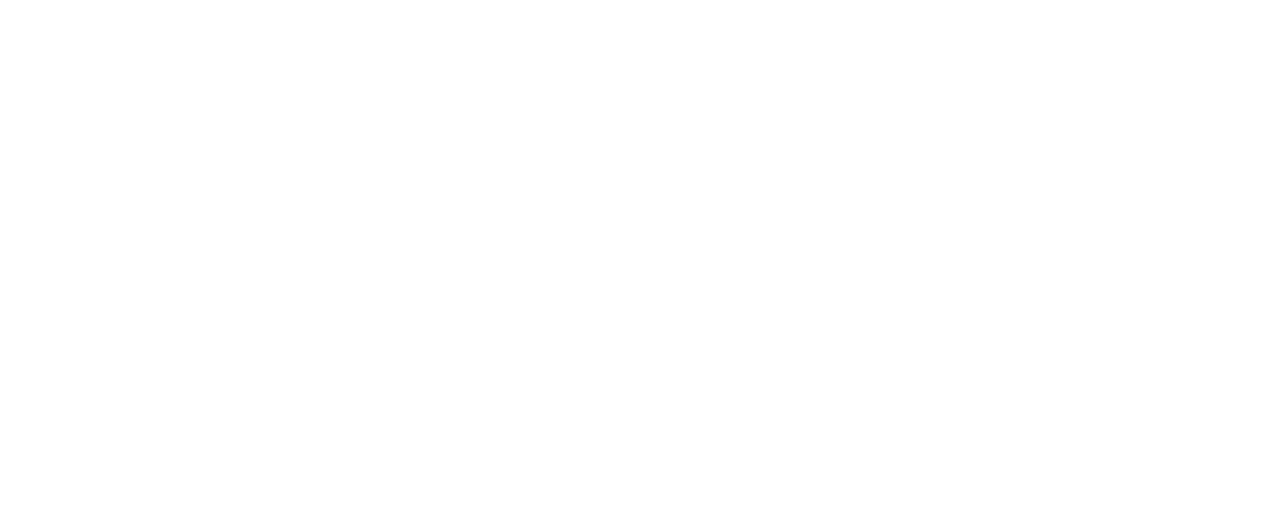
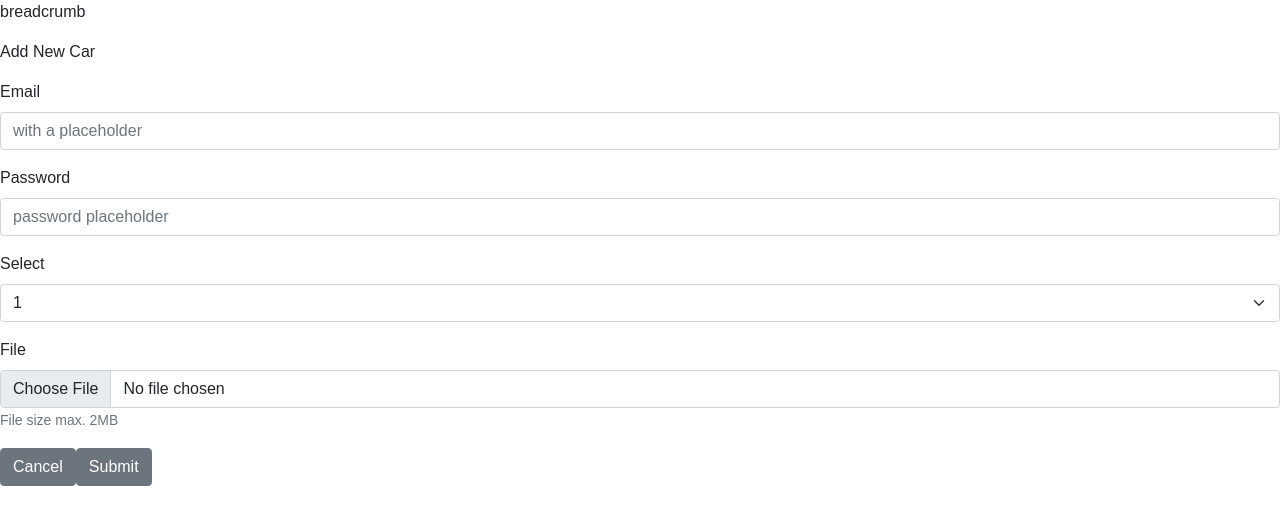
Before and after one commit to Indo-Car-Rental/IndoCarRental-Web-App, a React (Create React App) app: page /formnewcar in a window 1280 px wide. Before the commit this address had no page. Shown: the top 524 px of the page. Built offline with nearby package versions, Linux system fonts and the light colour scheme.

Commit message:
tambah halaman formnewcar dan form

```diff
--- a/src/App.js
+++ b/src/App.js
@@ -4,6 +4,7 @@
 import Home from './pages/Home';
 import Cars from './pages/Cars';
 import DetailCar from './pages/DetailCar';
+import Formnewcar from './pages/Formnewcar';
 
 const App = () => {
   return (
@@ -12,6 +13,7 @@
         <Route path="/" element={<Home />} />
         <Route path="/carimobil" element={<Cars />} />
         <Route path="/detailmobil/:id" element={<DetailCar />} />
+        <Route path="/formnewcar" element={<Formnewcar />} />
       </Routes>
     </>
   );
--- /dev/null
+++ b/src/components/Formaddnewcar/index.js
@@ -0,0 +1,83 @@
+import React from "react";
+import { Button, Label, Input, FormGroup, Form, FormText } from "reactstrap";
+import 'bootstrap/dist/css/bootstrap.min.css';
+
+
+const Formaddnewcar = () => {
+
+  return (
+    <div>
+      <div>
+        <span>
+          <p>breadcrumb</p>
+        </span>
+      </div>
+      <div>
+        <p>Add New Car</p>
+      </div>
+      <div>
+        <Form>
+            <FormGroup>
+              <Label for="exampleEmail">
+              Email
+              </Label>
+              <Input
+                  id="exampleEmail"
+                  name="email"
+                  placeholder="with a placeholder"
+                  type="email"
+              />
+            </FormGroup>
+            <FormGroup>
+              <Label for="examplePassword">
+              Password
+              </Label>
+              <Input
+                  id="examplePassword"
+                  name="password"
+                  placeholder="password placeholder"
+                  type="password"
+              />
+            </FormGroup>
+            <FormGroup>
+              <Label for="exampleSelect">
+              Select
+              </Label>
+              <Input
+                  id="exampleSelect"
+                  name="select"
+                  type="select"
+                  >
+                  <option>1</option>
+                  <option>2</option>
+                  <option>3</option>
+                  <option>4</option>
+                  <option>5</option>
+              </Input>
+            </FormGroup>
+            <FormGroup>
+              <Label for="exampleFile">
+              File
+              </Label>
+              <Input
+                  id="exampleFile"
+                  name="file"
+                  type="file"
+                />
+                <FormText>
+                File size max. 2MB
+                </FormText>
+            </FormGroup>
+            <Button>
+            Cancel
+            </Button>
+            <Button>
+            Submit
+            </Button>
+        </Form>
+      </div>
+    </div>
+    )
+}
+
+export default Formaddnewcar;
--- a/src/pages/DetailCar/index.js
+++ b/src/pages/DetailCar/index.js
@@ -34,7 +34,7 @@
         bannerContent,
         disableForm,
         car,
-        formatRupiah
+        formatRupiah,
     }
 
     return (
--- /dev/null
+++ b/src/pages/Formnewcar/index.js
@@ -0,0 +1,12 @@
+import React from "react";
+import Formaddnewcar from "../../components/Formaddnewcar";
+
+const Formnewcar = () => {
+    return (
+        <div>
+            <Formaddnewcar />
+        </div>
+     );
+}
+
+export default Formnewcar;
```
Also changed, not shown: src/components/Calendar/index.js (deleted, +0 -31 lines).
